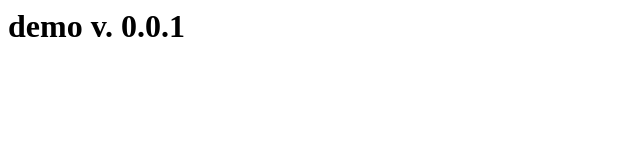
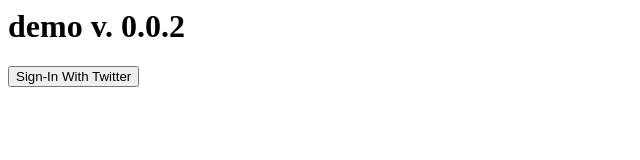
Before and after one commit to robotson/shopping-list-demo, a plain HTML site: page index.html in a window 1280 px wide. Shown: the whole page, without its empty margins (0-640 px from the left). Drawn offline with Linux system fonts and the light colour scheme; no server answers.

Commit message:
put observer on auth object

```diff
--- a/index.html
+++ b/index.html
@@ -20,7 +20,7 @@
     </script>
 </head>
 <body>
-<h1>demo v. 0.0.1</h1>
+<h1>demo v. 0.0.2</h1>
 <div id='root'></div>
 
 <script>
@@ -45,13 +45,9 @@
 
     console.log("check for redirect beginning...");
     firebase.auth().getRedirectResult().then(function(result) {
-        console.log("redirect check returning...");
+        console.log("redirect check returning result:", result);
         if (result.credential) {
-            console.log("credential detected:", result.credential, "creating welcome message..");
-            let welcomeBackMessage = document.createElement('p');
-            welcomeBackMessage.id = "welcome-message";
-            welcomeBackMessage.appendChild(document.createTextNode("Welcome back!"));
-            document.getElementById('root').appendChild(welcomeBackMessage);
+            console.log("credential detected:", result.credential);
             // This gives you a the Twitter OAuth 1.0 Access Token and Secret.
             // You can use these server side with your app's credentials to access the Twitter API.
             var token = result.credential.accessToken;
@@ -63,17 +59,9 @@
         var user = result.user;
         if(!user){
             console.log('no signed in user found');
-            console.log('creating signin button');
-            let signInButton = document.createElement('button');
-            signInButton.appendChild(document.createTextNode("Sign-In With Twitter"));
-            signInButton.addEventListener('click', signInWithTwitterButtonHandler);
-            document.getElementById('root').appendChild(signInButton);
         }
         else{
             console.log('result package:', result);
-            console.log('adding user welcome acknowledgement:');
-
-
 
         }
     }).catch(function(error) {
@@ -87,6 +75,24 @@
         console.log(errorCode, errorMessage, email, credential);
     });
 
+    firebase.auth().onAuthStateChanged(function(user) {
+        if (user) {
+            // User is signed in.
+            console.log("Logged in!");
+            let welcomeBackMessage = document.createElement('p');
+            welcomeBackMessage.id = "welcome-message";
+            welcomeBackMessage.appendChild(document.createTextNode("Welcome back!"));
+            document.getElementById('root').appendChild(welcomeBackMessage);
+        } else {
+            // No user is signed in.
+            console.log('creating signin button');
+            let signInButton = document.createElement('button');
+            signInButton.appendChild(document.createTextNode("Sign-In With Twitter"));
+            signInButton.addEventListener('click', signInWithTwitterButtonHandler);
+            document.getElementById('root').appendChild(signInButton);
+        }
+    });
+
 
 </script>
 </body>
```
